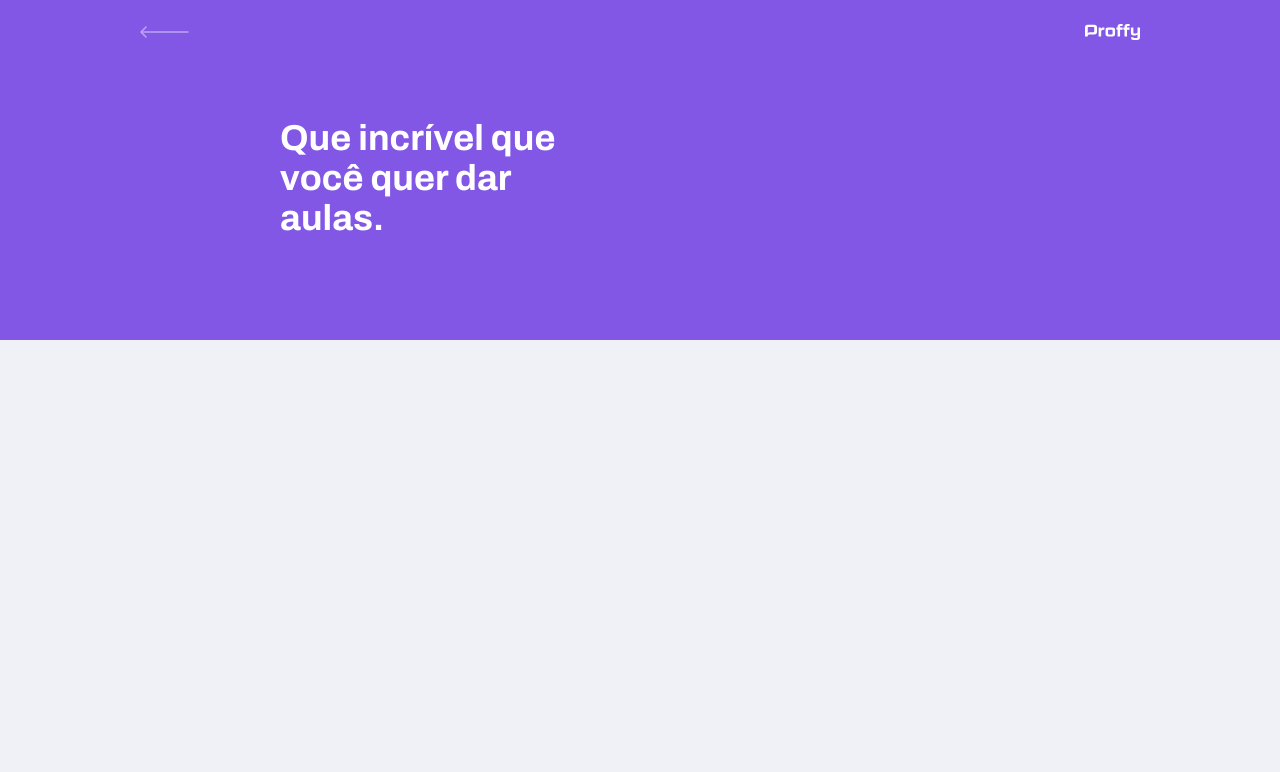
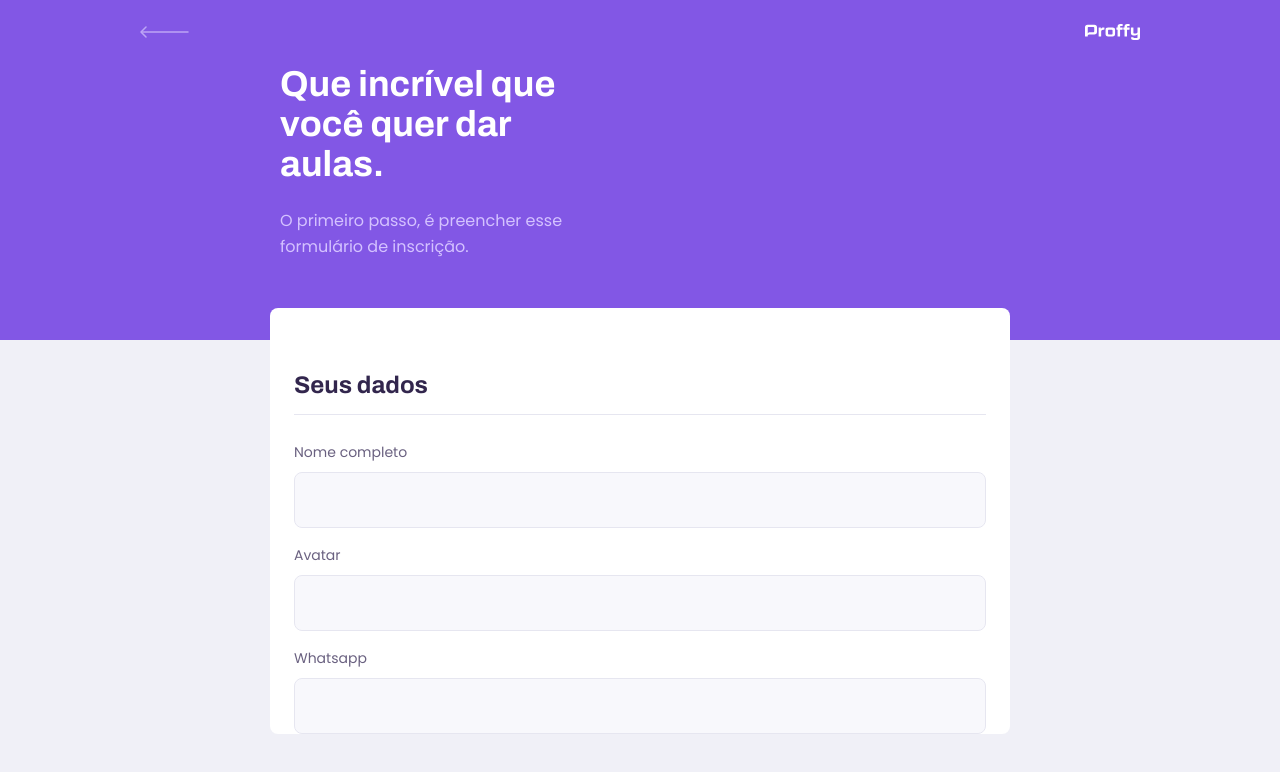
Before and after one commit to Nabucodono5or/nlw_web_app, a React (Create React App) app: page /give-classes in a window 1280 px wide. Shown: the top 772 px of the page. Built offline with nearby package versions, Linux system fonts and the light colour scheme.

Commit message:
criado componente comum Input

```diff
--- /dev/null
+++ b/src/components/Input/index.tsx
@@ -0,0 +1,18 @@
+import React, { InputHTMLAttributes } from "react";
+import "./style.css";
+
+interface InputProps extends InputHTMLAttributes<HTMLInputElement> {
+  name: string;
+  label: string;
+}
+
+const Input: React.FC<InputProps> = ({ name, label, ...rest }) => {
+  return (
+    <div className="input-block">
+      <label htmlFor={name}> {label} </label>
+      <input type="text" id={name} {...rest} />
+    </div>
+  );
+};
+
+export default Input;
--- /dev/null
+++ b/src/components/Input/style.css
@@ -0,0 +1,34 @@
+.input-block {
+  position: relative;
+}
+
+.input-block + .input-block {
+  margin-top: 1.4rem;
+}
+
+.input-block label {
+  font-size: 1.4rem;
+}
+
+.input-block input {
+  width: 100%;
+  margin-top: 0.8rem;
+  border-radius: 0.8rem;
+  height: 5.6rem;
+  background-color: var(--color-input-background);
+  outline: 0;
+  border: 1px solid var(--color-line-in-white);
+  padding: 0 1.6rem;
+  font: 1.6rem Archivo;
+}
+
+.input-block:focus-within::after {
+  width: calc(100% - 3.2rem);
+  height: 2px;
+  content: "";
+  background-color: var(--color-primary-light);
+  position: absolute;
+  left: 1.6rem;
+  right: 1.6rem;
+  bottom: 0;
+}
--- a/src/components/PageHeader/index.tsx
+++ b/src/components/PageHeader/index.tsx
@@ -6,6 +6,7 @@
 
 interface PageHeaderProps {
   title: string;
+  description?: string;
 }
 
 const PageHeader: React.FC<PageHeaderProps> = (props) => {
@@ -20,6 +21,7 @@
 
       <div className="header-content">
         <strong>{props.title}</strong>
+        {props.description && <p>{props.description}</p>}
         {props.children}
       </div>
     </header>
--- a/src/components/PageHeader/style.css
+++ b/src/components/PageHeader/style.css
@@ -40,6 +40,14 @@
   color: var(--color-title-in-primary);
 }
 
+.page-header .header-content p {
+  max-width: 30rem;
+  font-size: 1.6rem;
+  line-height: 2.6rem;
+  color: var(--color-text-in-primary);
+  margin-top: 2.4rem;
+}
+
 @media (min-width: 700px) {
   .page-header {
     height: 34rem;
--- a/src/pages/TeacherForm/index.tsx
+++ b/src/pages/TeacherForm/index.tsx
@@ -5,7 +5,35 @@
 function TeacherForm() {
   return (
     <div id="page-teacher-form">
-      <PageHeader title="Que incrível que você quer dar aulas."></PageHeader>
+      <PageHeader
+        title="Que incrível que você quer dar aulas."
+        description="O primeiro passo, é preencher esse
+formulário de inscrição."
+      ></PageHeader>
+
+      <main>
+        <form action="">
+          <fieldset>
+            <legend>Seus dados</legend>
+
+            <div className="input-block">
+              <label htmlFor="name">Nome completo</label>
+              <input type="text" id="name"/>
+            </div>
+
+            <div className="input-block">
+              <label htmlFor="avatar">Avatar</label>
+              <input type="text" id="avatar"/>
+            </div>
+
+            <div className="input-block">
+              <label htmlFor="whatsapp">Whatsapp</label>
+              <input type="text" id="whatsapp"/>
+            </div>
+
+          </fieldset>
+        </form>
+      </main>
     </div>
   );
 }
--- a/src/pages/TeacherForm/style.css
+++ b/src/pages/TeacherForm/style.css
@@ -2,3 +2,38 @@
   width: 100vw;
   height: 100vh;
 }
+
+#page-teacher-form .page-header .header-content {
+  margin-bottom: 6.4rem;
+}
+
+#page-teacher-form main {
+  background: var(--color-box-base);
+  width: 100%;
+  max-width: 74rem;
+  border-radius: 0.8rem;
+  margin: -3.2rem auto 3.2rem;
+  padding-top: 6.4rem;
+  overflow: hidden;
+}
+
+#page-teacher-form main fieldset {
+  border: 0;
+  padding: 0 2.4rem;
+}
+
+#page-teacher-form main fieldset + fieldset {
+  margin-top: 6.4rem;
+}
+
+#page-teacher-form main fieldset legend {
+  font: 700 2.4rem Archivo;
+  color: var(--color-text-title);
+  margin-bottom: 2.4rem;
+  display: flex;
+  align-items: center;
+  justify-content: space-between;
+  width: 100%;
+  padding-bottom: 1.6rem;
+  border-bottom: 1px solid var(--color-line-in-white);
+}
--- a/src/pages/TeacherList/index.tsx
+++ b/src/pages/TeacherList/index.tsx
@@ -1,27 +1,17 @@
 import React from "react";
 import PageHeader from "../../components/PageHeader";
+import TeacherItem from "../../components/TeacherItem";
+import Input from "../../components/Input";
 import "./style.css";
-import TeacherItem from "../../components/TeacherItem";
 
 function TeacherList() {
   return (
     <div id="page-teacher-list" className="container">
       <PageHeader title="Estes são os proffys disponíveis.">
         <form id="search-teachers">
-          <div className="input-block">
-            <label htmlFor="subject">Matérias</label>
-            <input type="text" id="subject" />
-          </div>
-
-          <div className="input-block">
-            <label htmlFor="day-of-week">Dia da semana</label>
-            <input type="text" id="day-of-week" />
-          </div>
-
-          <div className="input-block">
-            <label htmlFor="time">Horário</label>
-            <input type="text" id="time" />
-          </div>
+          <Input name="subject"  label="Matéria"/>
+          <Input name="week_day"  label="Dia da semana"/>
+          <Input name="time"  label="Hora"/>
         </form>
       </PageHeader>
 
--- a/src/pages/TeacherList/style.css
+++ b/src/pages/TeacherList/style.css
@@ -14,41 +14,6 @@
 
 #search-teachers label {
   color: var(--color-text-in-primary);
-}
-
-#search-teachers .input-block {
-  position: relative;
-}
-
-#search-teachers .input-block + .input-block {
-  margin-top: 1.4rem;
-}
-
-#search-teachers .input-block label {
-  font-size: 1.4rem;
-}
-
-#search-teachers .input-block input {
-  width: 100%;
-  margin-top: 0.8rem;
-  border-radius: 0.8rem;
-  height: 5.6rem;
-  background-color: var(--color-input-background);
-  outline: 0;
-  border: 1px solid var(--color-line-in-white);
-  padding: 0 1.6rem;
-  font: 1.6rem Archivo;
-}
-
-#search-teachers .input-block:focus-within::after {
-  width: calc(100% - 3.2rem);
-  height: 2px;
-  content: "";
-  background-color: var(--color-primary-light);
-  position: absolute;
-  left: 1.6rem;
-  right: 1.6rem;
-  bottom: 0;
 }
 
 
```
